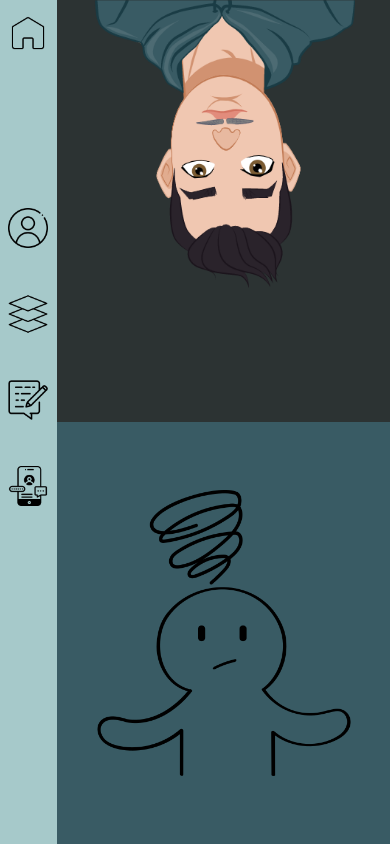
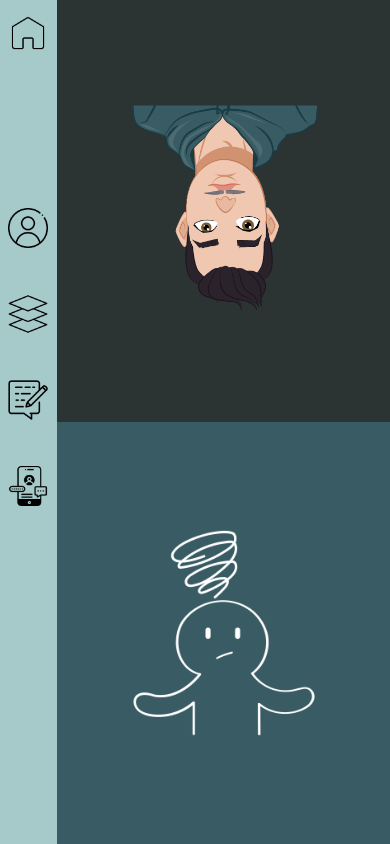
Before and after one commit to yazanismail1/portfolio-frontend, a React (Create React App) app: page /aboutMe in a window 390 px wide. Shown: the top 844 px of the page. Built offline with nearby package versions, Linux system fonts and the light colour scheme.

Commit message:
feat: responsive

```diff
--- a/src/Styles/AboutMe.css
+++ b/src/Styles/AboutMe.css
@@ -1,7 +1,7 @@
 .AboutWrapper {
     margin-left: 57px;
     display: grid;
-    grid-template-columns: 33.33% 33.33% 33.33%;
+    grid-template-columns: 33.3333% 33.3333% 33.3333%;
 }
 
 .box {
@@ -39,7 +39,6 @@
     background-color:#E7F6F2;
     width: 100%;
     height: 50vh;
-    /* border: 1px solid #a6c9ca; */
     position: absolute;
     display: flex;
     justify-content: center;
@@ -49,7 +48,6 @@
 
 .aboutMeAvatar {
     transform: rotateZ(-180deg);
-    height: 80%;
 }
 
 .contacticonz {
@@ -61,8 +59,9 @@
     display: grid;
 }
 
-.moreabout, .contactAbout, .ideaabout, .edu {
-    scale: 0.7;
+.moreabout, .contactAbout, .ideaabout, .edu, .aboutMeAvatar {
+    scale: 0.5;
+
 }
 
 .ideaabout {
@@ -70,7 +69,7 @@
     filter: invert(100%);
 }
 
-.briefAboutMe {
+.briefAboutMe,.moreabout, .contactAbout, .ideaabout, .edu {
     padding: 0 10px;
 }
 
@@ -87,15 +86,19 @@
     font-weight: 700;
 }
 
-@media only screen and (max-width: 840px) {
+@media only screen and (max-width: 913px) {
     .AboutWrapper {
         margin-left: 57px;
         display: grid;
         grid-template-columns: 50% 50%;
     }
+    .moreabout, .contactAbout, .ideaabout, .edu {
+        scale: 0.5;
+        -webkit-filter: invert(100%);
+        filter: invert(100%);
+    }
     .aboutMeAvatar {
         transform: rotateZ(-180deg);
-        height: 70%;
     }
     .four {
         background-color: #2C3333;
```
